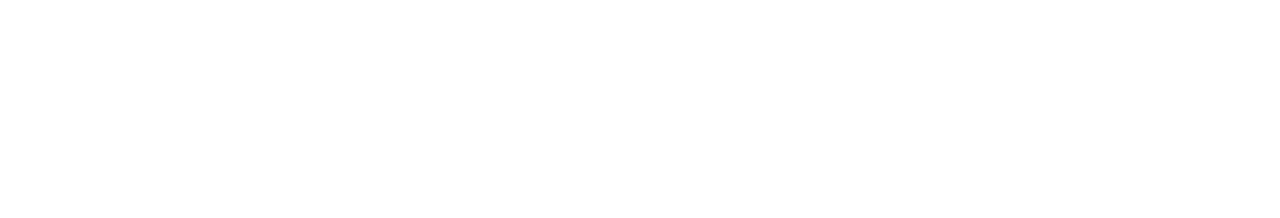
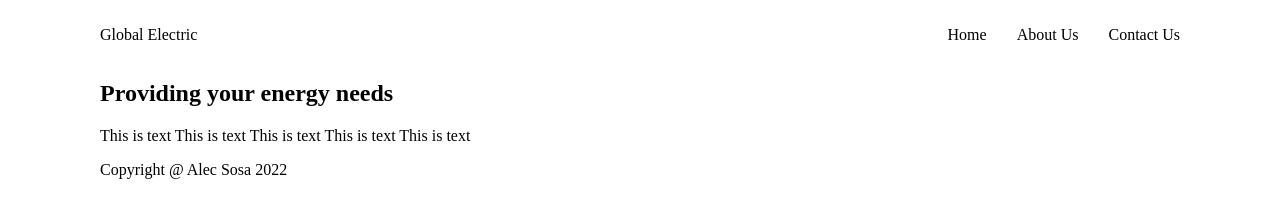
Before and after one commit to asosa223/landing-page, a plain HTML site: page index.html in a window 1280 px wide. Drawn offline with Linux system fonts and the light colour scheme.

Commit message:
Update
Added a header, body and footer.

Header: Added title to left side of page and links to right side
Body: added text
footer: added text

```diff
--- a/index.html
+++ b/index.html
@@ -8,6 +8,25 @@
     <title>Landing page</title>
 </head>
 <body>
+    <div class="header">
+        Global Electric
+        <div class="nav-bar">
+            <ul>
+                <li>Home</li>
+                <li>About Us</li>
+                <li>Contact Us</li>
+            </ul>
+        </div>
+    </div>
+    <div class="main-body">
+        <div class="main-body-banner">
+            <h2>Providing your energy needs</h2>
+            <p>This is text This is text This is text This is text This is text</p>
+        </div>
 
+    </div>
+    <div class="footer">
+        Copyright @ Alec Sosa 2022
+    </div>
 </body>
 </html>
--- a/style.css
+++ b/style.css
@@ -0,0 +1,18 @@
+body {
+    display: flex;
+    flex-direction: column;
+    margin: 10px 100px;
+    min-height: 100vh;
+}
+
+.header {
+    display: flex;
+    align-items: center;
+    justify-content: space-between;
+}
+
+.nav-bar ul {
+    display: flex;
+    gap: 30px;
+    list-style-type: none;
+}
```
